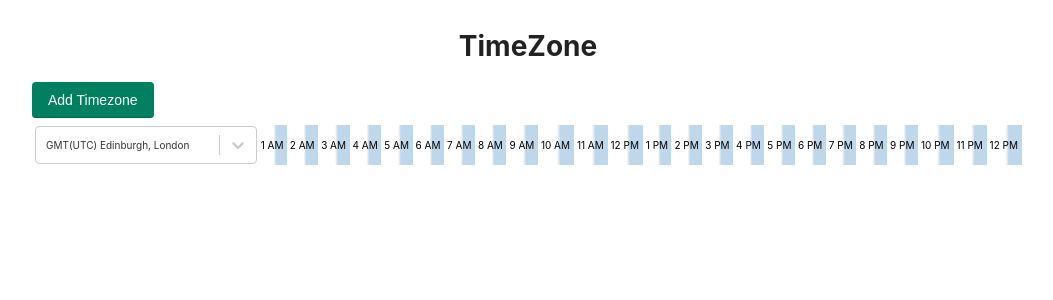
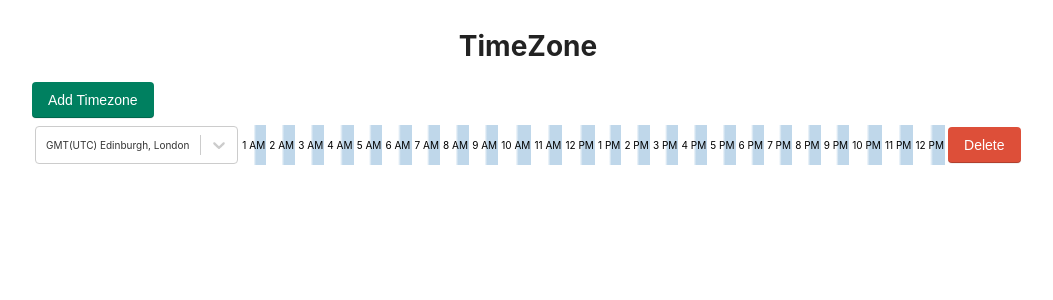
Before and after one commit to jayakrishnancn/timezones, a React (Create React App) app: page / in a window 1280 px wide. Shown: the top 300 px of the page, without its empty margins (112-1165 px from the left). Built offline with nearby package versions, Linux system fonts and the light colour scheme.

Commit message:
added delete and ref

```diff
--- a/src/App.tsx
+++ b/src/App.tsx
@@ -1,13 +1,23 @@
+import { useRef } from "react";
 import "./App.css";
 import Button from "./components/button";
 import Table from "./components/Table";
 
 function App() {
+  const tableRef = useRef<any>();
   return (
     <div className="App">
       <h1 className="title">TimeZone</h1>
-      <Button>Add Timezone</Button>
-      <Table />
+      <Button
+        onClick={() => {
+          if (tableRef.current) {
+            tableRef.current?.addNew();
+          }
+        }}
+      >
+        Add Timezone
+      </Button>
+      <Table tableRef={tableRef} />
     </div>
   );
 }
--- a/src/components/Table/index.tsx
+++ b/src/components/Table/index.tsx
@@ -1,14 +1,25 @@
-import { useCallback, useEffect, useState } from "react";
+import { useEffect, useState } from "react";
 import { DEFAULT_TIMEZONE_ID } from "../../constants";
 import { timeZones } from "../../utils/timezones";
 import Select from "react-select";
-
-function Table() {
+import Button from "../button";
+interface Props {
+  tableRef: React.MutableRefObject<any>;
+}
+function Table(props: Props) {
   const [startTimes, setSetStartTimes] = useState<number[]>([
     DEFAULT_TIMEZONE_ID,
   ]);
 
-  const shiftTimeWithOffset = useCallback((offset: number): string[] => {
+  const addNewTimeZone = () => {
+    setSetStartTimes((prev) => [...prev, DEFAULT_TIMEZONE_ID]);
+  };
+
+  useEffect(() => {
+    props.tableRef.current = { addNew: addNewTimeZone };
+  }, [props.tableRef]);
+
+  const shiftTimeWithOffset = (offset: number): string[] => {
     const clock: string[] = [];
     for (let i = 1; i <= 24; i++) {
       let time = i + offset;
@@ -17,7 +28,8 @@ function Table() {
       clock.push(`${time || 12} ${amPm}`);
     }
     return clock;
-  }, []);
+  };
+
   // load data from localStorage
   useEffect(() => {
     const data = localStorage.getItem("saved");
@@ -62,6 +74,18 @@ function Table() {
                 </td>
               )
             )}
+            <td>
+              <Button
+                variant="RED"
+                onClick={() => {
+                  setSetStartTimes((prev: number[]) =>
+                    prev.filter((_, prevIndex) => prevIndex !== index)
+                  );
+                }}
+              >
+                Delete
+              </Button>
+            </td>
           </tr>
         ))}
       </tbody>
--- a/src/components/button/index.tsx
+++ b/src/components/button/index.tsx
@@ -4,12 +4,14 @@ import "./style.css";
 interface ButtonProps {
   children?: ReactNode;
   onClick?: () => void;
+  variant?: "RED" | "DEFAULT";
 }
 
 const Button = (props: ButtonProps) => {
-  const { children, onClick } = props;
+  const { children, onClick, variant = "DEFAULT" } = props;
+  const variantColor = variant === "RED" ? "red" : "";
   return (
-    <button className="btn" onClick={onClick}>
+    <button className={`btn ${variantColor}`} onClick={onClick}>
       {children}
     </button>
   );
--- a/src/components/button/style.css
+++ b/src/components/button/style.css
@@ -18,3 +18,11 @@
 .btn:hover {
   background: #006e52;
 }
+
+.btn.red {
+  background-color: #dd4f39;
+}
+
+.btn.red:hover {
+  background: #dd2f39;
+}
```
